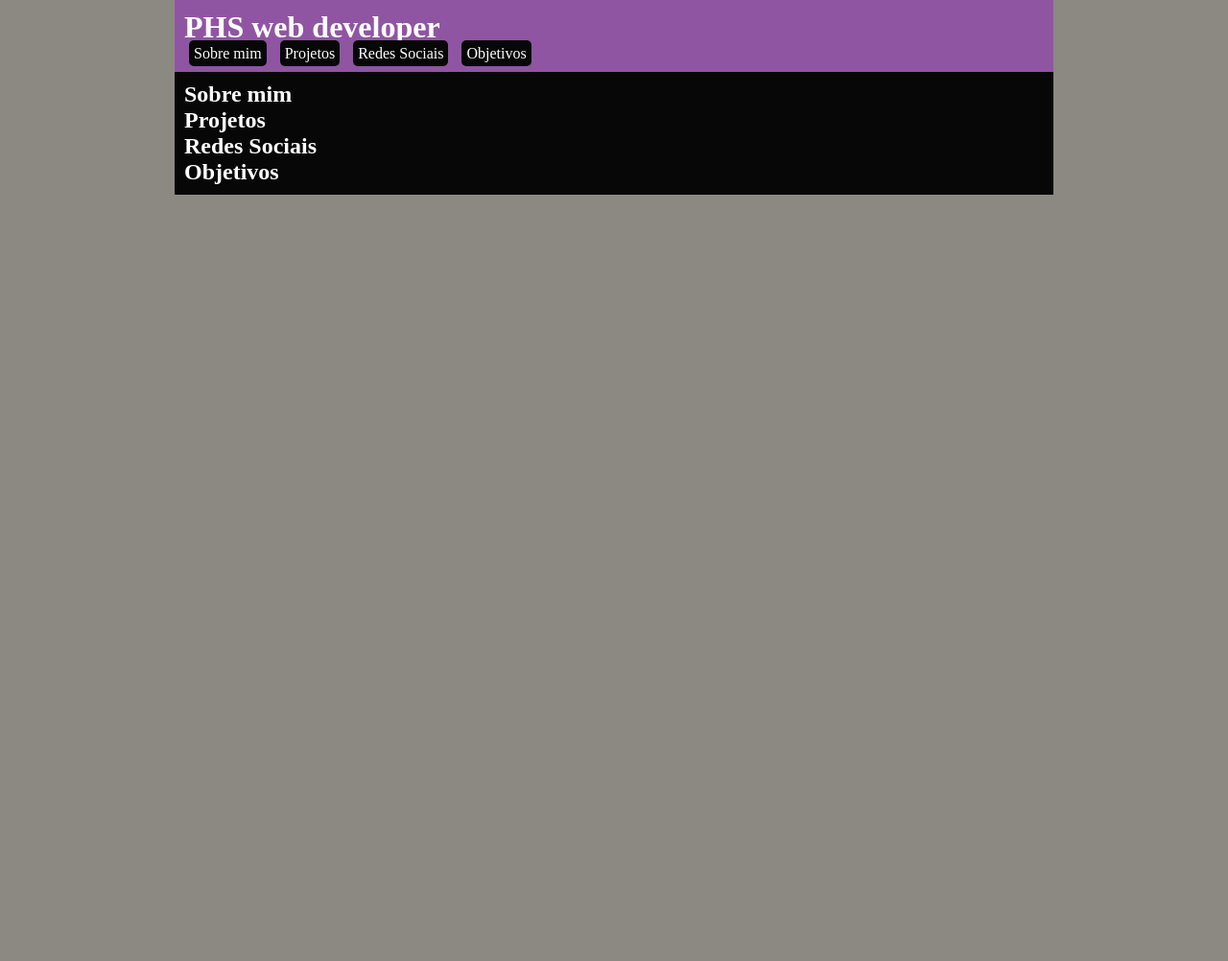
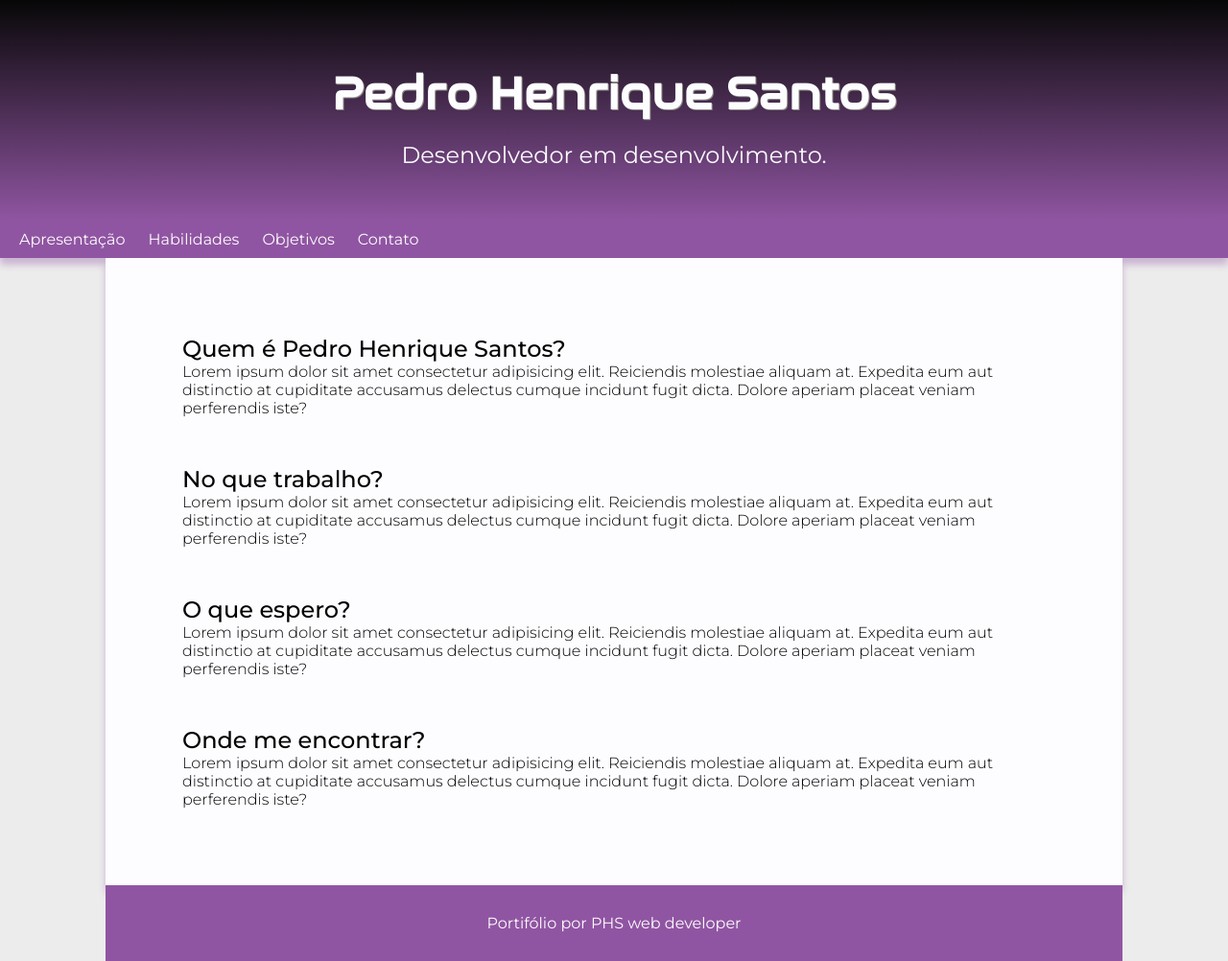
Before and after one commit to pedrohenriquesan/Meu-portifolio, a plain HTML site: page Construção/index.html in a window 1280 px wide. Shown: the whole page at 96% size. Before the commit the page ends 800 px from the top, so only its background shows below. Drawn offline with Linux system fonts and the light colour scheme.

Commit message:
Um pouco de estilo

```diff
--- a/Construção/index.html
+++ b/Construção/index.html
@@ -9,22 +9,47 @@
 </head>
 <body>
     <header>
-        <h1>PHS web developer</h1>
-        <nav>
-            <a href="#">Sobre mim</a>
-            <a href="#">Projetos</a>
-            <a href="#">Redes Sociais</a>
-            <a href="#">Objetivos</a>
-        </nav>
+        <h1>Pedro Henrique Santos</h1>
+        <p>Desenvolvedor em desenvolvimento.</p>
     </header>
+    <nav>
+        <a href="#">Apresentação</a>
+        <a href="#">Habilidades</a>
+        <a href="#">Objetivos</a>
+        <a href="#">Contato</a>
+    </nav>
     <main>
-        <h2>Sobre mim</h2>
-        <h2>Projetos</h2>
-        <h2>Redes Sociais</h2>
-        <h2>Objetivos</h2>
+        <section>
+            <h2>Quem é Pedro Henrique Santos?</h2>
+            <p>Lorem ipsum dolor sit amet consectetur adipisicing elit. Reiciendis molestiae
+               aliquam at. Expedita eum aut distinctio at cupiditate accusamus delectus
+               cumque incidunt fugit dicta. Dolore aperiam placeat veniam perferendis iste?
+            </p>
+        </section>
+        <section>
+            <h2>No que trabalho?</h2>
+            <p>Lorem ipsum dolor sit amet consectetur adipisicing elit. Reiciendis molestiae
+                aliquam at. Expedita eum aut distinctio at cupiditate accusamus delectus
+                cumque incidunt fugit dicta. Dolore aperiam placeat veniam perferendis iste?
+             </p>
+        </section>
+        <section>
+            <h2>O que espero?</h2>
+            <p>Lorem ipsum dolor sit amet consectetur adipisicing elit. Reiciendis molestiae
+                aliquam at. Expedita eum aut distinctio at cupiditate accusamus delectus
+                cumque incidunt fugit dicta. Dolore aperiam placeat veniam perferendis iste?
+             </p>
+        </section>
+        <section>
+            <h2>Onde me encontrar?</h2>
+            <p>Lorem ipsum dolor sit amet consectetur adipisicing elit. Reiciendis molestiae
+                aliquam at. Expedita eum aut distinctio at cupiditate accusamus delectus
+                cumque incidunt fugit dicta. Dolore aperiam placeat veniam perferendis iste?
+             </p>
+        </section>
     </main>
     <footer>
-
+        <a href="github.com/pedrohenriquensa">Portifólio por PHS web developer</a>
     </footer>
 </body>
 </html>
--- a/Construção/style.css
+++ b/Construção/style.css
@@ -1,10 +1,22 @@
 @charset 'UTF-8';
+
+@import url('https://fonts.googleapis.com/css2?family=Montserrat:ital,wght@0,100;0,200;0,300;0,400;0,500;0,600;0,700;0,800;0,900;1,100;1,200;1,300;1,400;1,500;1,600;1,700;1,800;1,900&display=swap');
+
+@font-face {
+    font-family: 'Identidade';
+    src: url(../Fontes/nasalization-rg.otf) format(opentype);
+    font-weight: normal;
+}
 
 :root {
     --branco: #FDFDFF;
     --preto: #070707;
     --cinza: #8B8982;
     --roxo: #9055A2;
+
+    --fonte-padrao: Verdana, sans-serif;
+    --fonte-titulo: 'Identidade', cursive;
+    --fonte-secundaria: 'Montserrat', sans-serif;
 }
 
 * {
@@ -13,37 +25,94 @@
 }
 
 body {
-    background-color: var(--cinza);
+    background-color: rgb(236, 236, 236);
+}
+
+header {
+    min-height: 150px;
+    text-align: center;
+    padding: 40px;
+    background-image: linear-gradient(to bottom, var(--preto), var(--roxo));
+}
+
+h1 {
+    color: var(--branco);
+    font-family: var(--fonte-titulo);
+    font-size: 3em;
+    margin-top: 30px;
+    text-shadow: 1px 1px 0px var(--cinza);
+}
+
+header > p {
+    font-family: var(--fonte-secundaria);
+    font-size: 1.5em;
+    padding-top: 20px;
     color: var(--branco);
 }
 
-header {
+nav {
     background-color: var(--roxo);
-    width: 70%;
-    margin: auto;
     padding: 10px;
+    box-shadow: 0px 7px 7px #9055a25d;
 }
 
-a {
-    margin: 5px;
-    padding: 5px;
+nav a {
+    color: var(--branco);
+    padding: 10px;
     border-radius: 5px;
     text-decoration: none;
-    color: var(--branco);
-    background-color: var(--preto);
+    transition-duration: 1s;
+    font-family: var(--fonte-secundaria);
 }
 
-a:hover {
-    background-color: var(--cinza);
-}
-
-h1 {
-    font-family: var(--fonteprincipal);
+nav a:hover {
+    background-color: var(--branco);
+    color: var(--preto);
 }
 
 main {
-    background-color: var(--preto);
-    width: 70%;
+    background-color: var(--branco);
+    max-width: 1000px;
+    min-width: 300px;
     margin: auto;
+    box-shadow: 0px 7px 7px #9055a25d;
+    padding: 30px;
+}
+
+section {
+    margin: 50px;
+}
+
+section > h2 {
+    font-family: var(--fonte-secundaria);
+    font-weight: 500;
+}
+
+section > p {
+    font-family: var(--fonte-secundaria);
+    font-weight: 300;
+}
+
+footer {
+    background-color: var(--roxo);
+    max-width: 1000px;
+    min-width: 300px;
     padding: 10px;
+    text-align: center;
+    margin: auto;
+    padding: 30px;
 }
+
+footer > a {
+    color: var(--branco);
+    padding: 10px;
+    border-radius: 5px;
+    text-decoration: none;
+    transition-duration: 1s;
+    font-family: var(--fonte-secundaria);
+}
+
+footer a:hover {
+    background-color: var(--branco);
+    color: var(--preto);
+}
```
